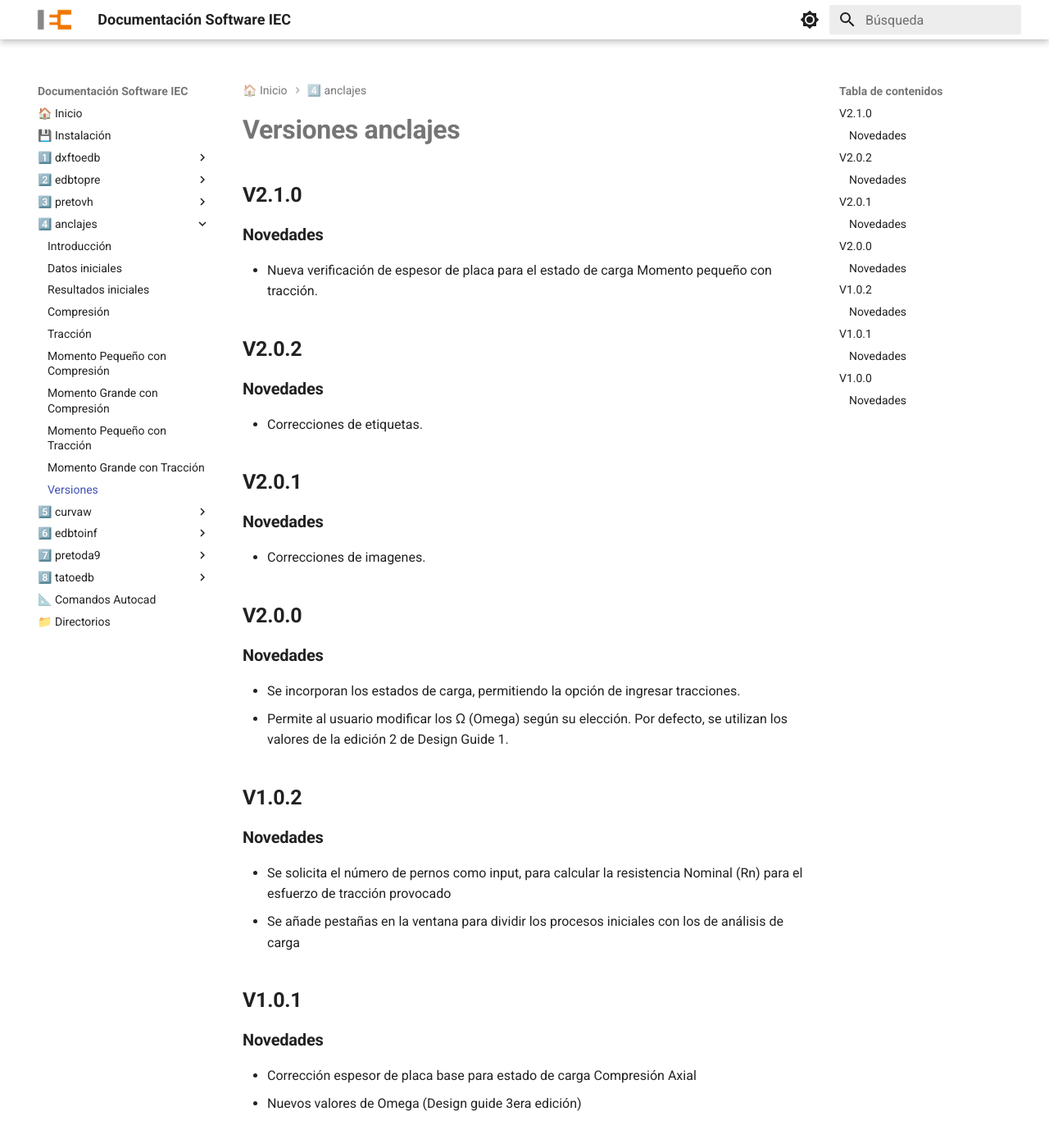
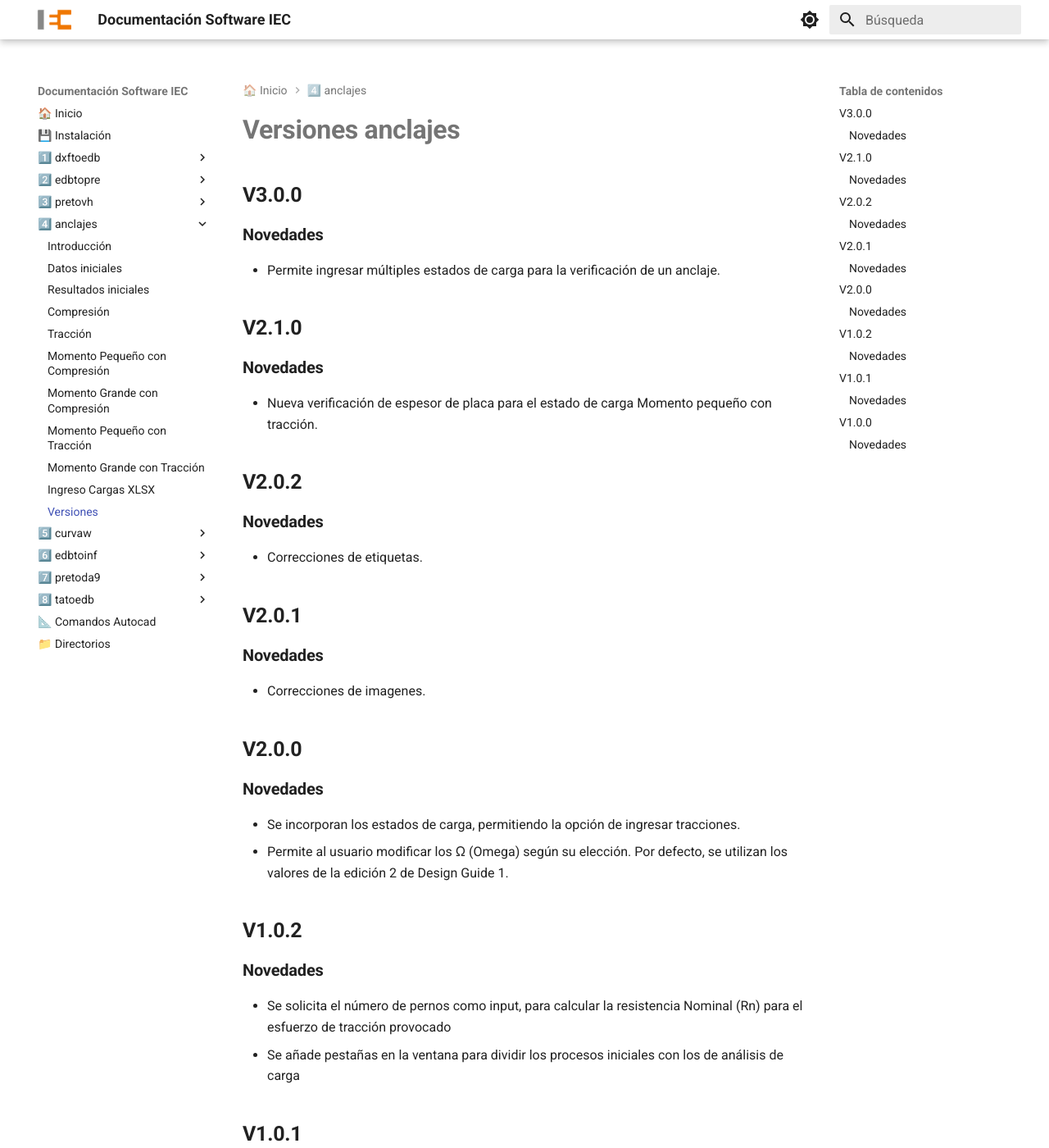
Before and after one commit to iec-ingenieria/documentacion, an MkDocs documentation site: the page built from docs/anclajes/versiones.md, in a window 1280 px wide and 1400 px high. Shown: the whole window at 82% size. Built offline with MkDocs 1.6.1 and Material for MkDocs 9.7.7, drawn with Linux system fonts in a browser that asks for light colours; some of the changed text lies outside the part shown.

Commit message:
anclajes: Nueva version v3.0.0 - esta version incorpora el ingreso de estados de carga por excel

```diff
--- a/docs/anclajes/versiones.md
+++ b/docs/anclajes/versiones.md
@@ -1,4 +1,10 @@
 # **Versiones anclajes**
+
+## **V3.0.0**
+
+### **Novedades**
+
+- Permite ingresar múltiples estados de carga para la verificación de un anclaje.
 
 ## **V2.1.0**
 
--- a/mkdocs.yml
+++ b/mkdocs.yml
@@ -98,6 +98,7 @@
       - Momento Grande con Compresión:  anclajes/large_moment_cax.md
       - Momento Pequeño con Tracción:  anclajes/small_moment_tra.md
       - Momento Grande con Tracción:  anclajes/large_moment_tra.md
+      - Ingreso Cargas XLSX:  anclajes/ingreso_xlsx.md
       - Versiones: anclajes/versiones.md
 
   - 5️⃣ curvaw:
```
Also changed, not shown: docs/anclajes/ingreso_xlsx.md (added, +29 -0 lines), docs/images/anclajes/casilla_de_ingreso_de_excel.png (added), docs/images/anclajes/ingreso_excel.png (added), docs/images/anclajes/salida_excel_datos.png (added), docs/images/anclajes/salida_excel_resumen.png (added), docs/images/anclajes/salida_excel_warnings.png (added).
